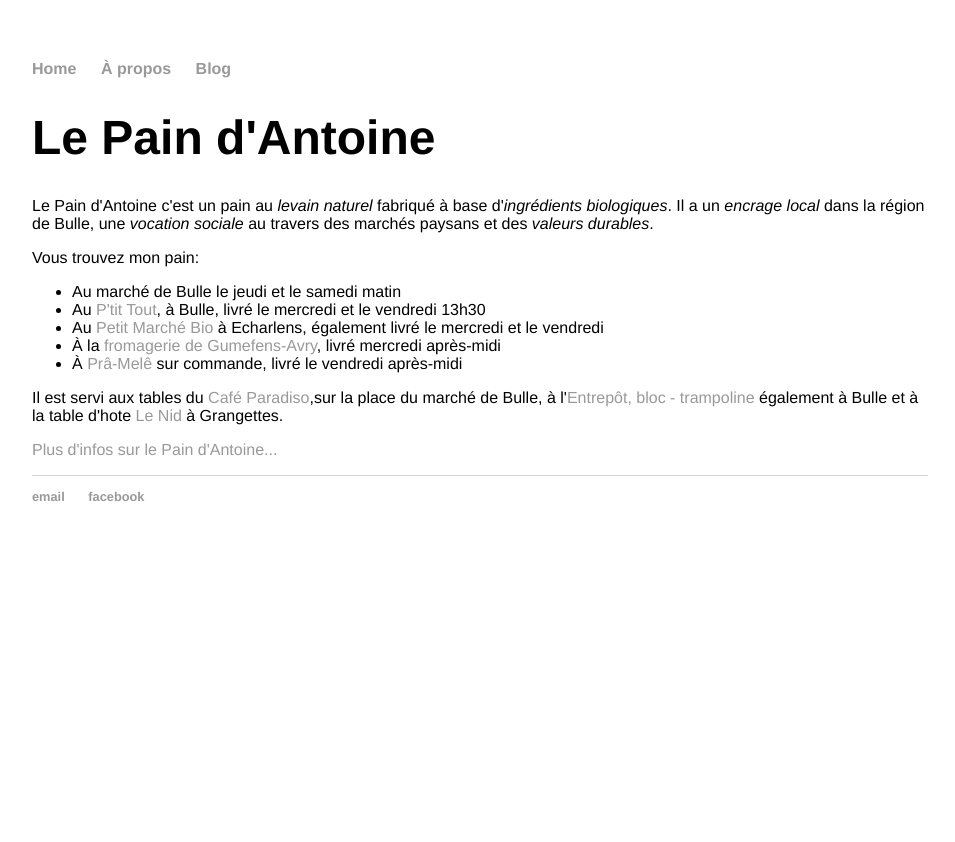
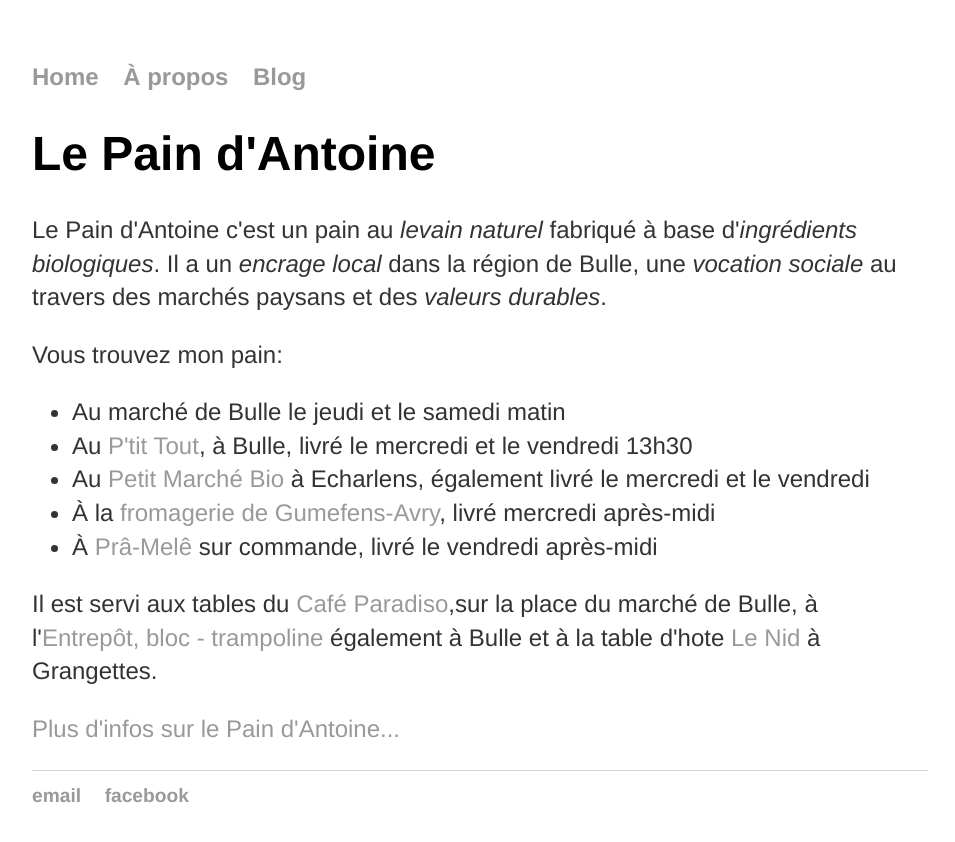
Before and after one commit to paindantoine/paindantoine.github.io, a Jekyll site: the page built from index.html, in a window 1280 px wide. Shown: the top 842 px of the page, without its empty margins (160-1115 px from the left). Built offline with Jekyll 4.4.1, drawn with Linux system fonts in a browser that asks for light colours.

Commit message:
ajouté des css différents

```diff
--- a/css/main.css
+++ b/css/main.css
@@ -24,7 +24,12 @@ h1 {
     font-size: 3em;
     font-family:'Helvetica', 'Arial', 'Sans-Serif';
 }
-p li {
+p {
+    font-size: 1.5em;
+    line-height: 1.4em;
+    color: #333;
+}
+li {
     font-size: 1.5em;
     line-height: 1.4em;
     color: #333;
```
